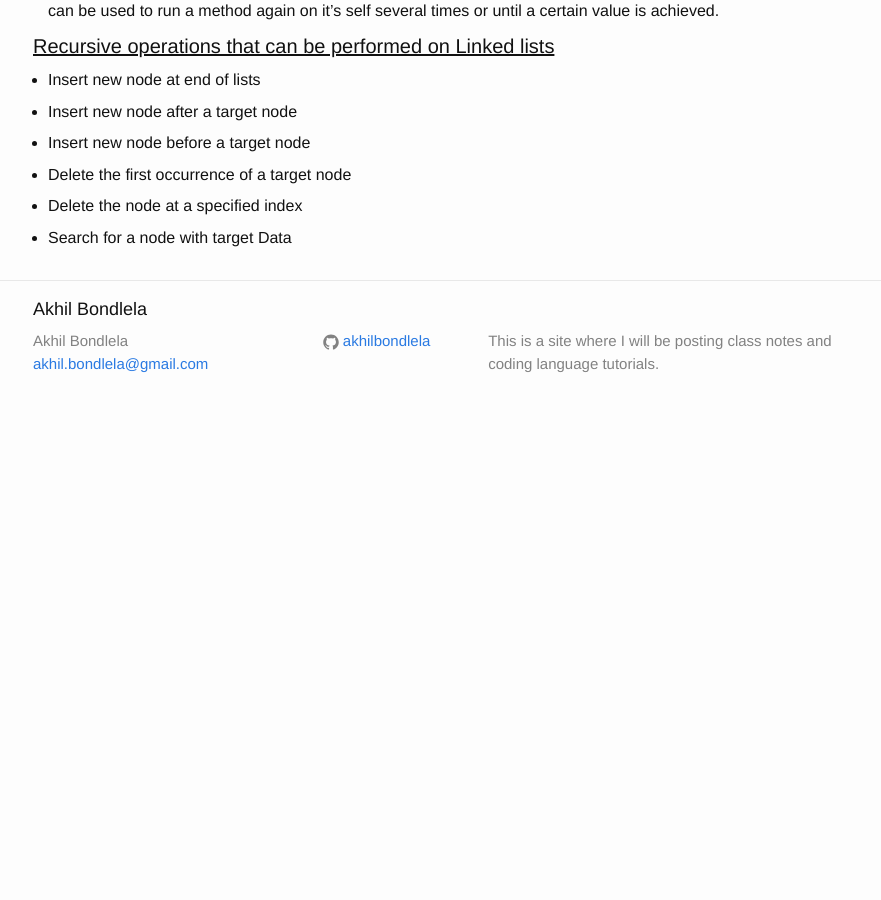
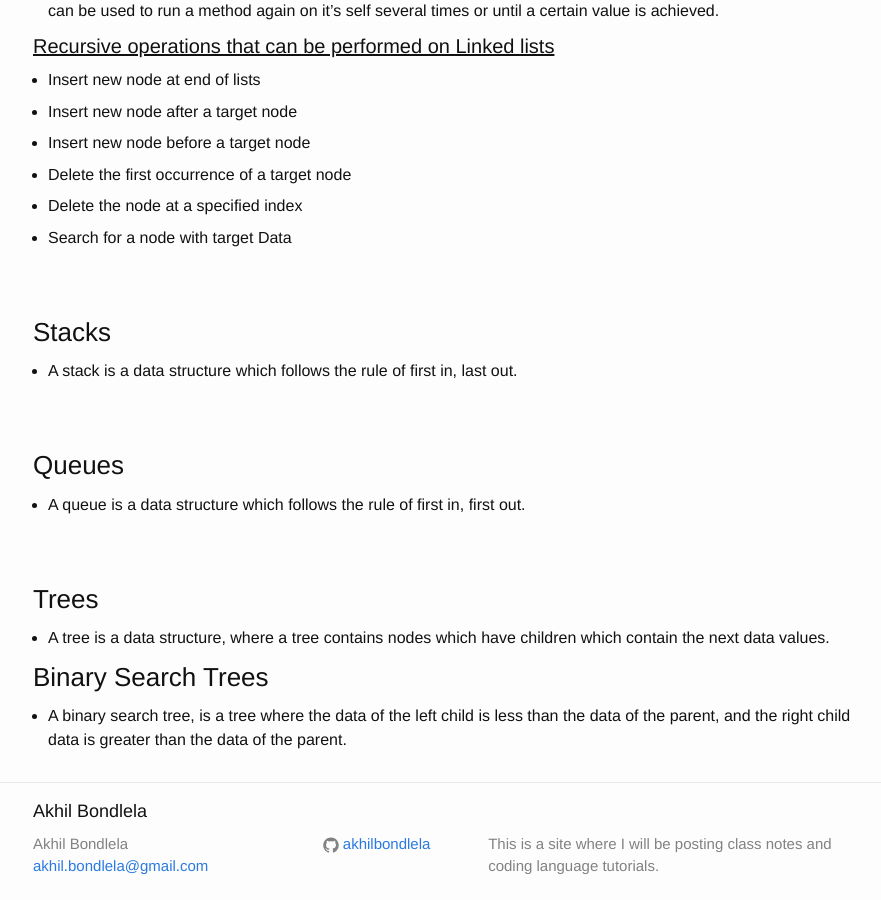
Before and after one commit to akhilbond/akhilbond.github.io, a Jekyll site: the page built from Courses/Data_Structures/notes.md, in a window 1280 px wide and 900 px high, scrolled down 7500 px. Shown: the whole window, without its empty margins (197-1078 px from the left). Built offline with Jekyll 4.4.1, drawn with Linux system fonts in a browser that asks for light colours; formulas are drawn with MathJax 3; before the commit the page ends 7905 px from its top, so only the background shows below that.

Commit message:
Data Structures Updates

```diff
--- a/Courses/Data_Structures/notes.md
+++ b/Courses/Data_Structures/notes.md
@@ -336,3 +336,28 @@ if(people == null){
 - Delete the node at a specified index
 
 - Search for a node with target Data
+
+<br>
+<br>
+
+### Stacks
+
+- A stack is a data structure which follows the rule of first in, last out.
+
+<br>
+<br>
+
+### Queues
+
+- A queue is a data structure which follows the rule of first in, first out.
+
+<br>
+<br>
+
+### Trees
+
+- A tree is a data structure, where a tree contains nodes which have children which contain the next data values.
+
+### Binary Search Trees
+
+- A binary search tree, is a tree where the data of the left child is less than the data of the parent, and the right child data is greater than the data of the parent.
```
